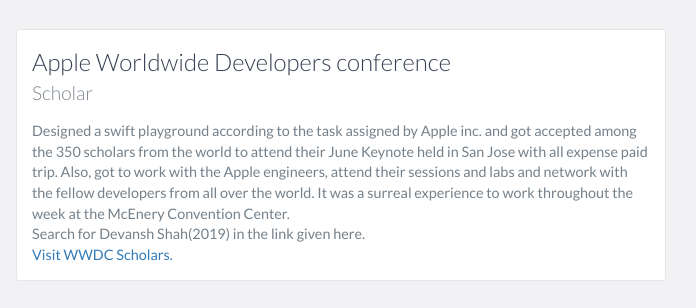
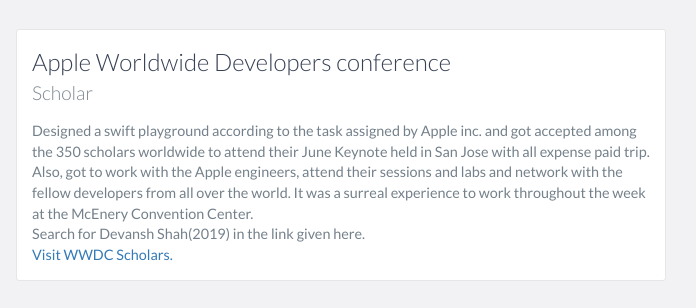
Before and after one commit to devanshmshah/devanshmadd.github.io, a website: page index.html in a window 1280 px wide. Shown: the part 1860-2168 px from the top of the page, 474-1170 px from the left. Drawn offline with nearby package versions, Linux system fonts and the light colour scheme.

Commit message:
FInal Update after DubDub

```diff
--- a/index.html
+++ b/index.html
@@ -144,7 +144,7 @@
                 <h3>Apple Worldwide Developers conference</h3>
                 <h4>Scholar</h4>
                 <p>
-                    Designed a swift playground according to the task assigned by Apple inc. and got accepted among the 350 scholars from the world to attend their June Keynote held in San Jose with all expense paid trip. Also, got to work with the Apple engineers, attend their sessions and labs and network with the fellow developers from all over the world. It was a surreal experience to work throughout the week at the McEnery Convention Center.
+                    Designed a swift playground according to the task assigned by Apple inc. and got accepted among the 350 scholars worldwide to attend their June Keynote held in San Jose with all expense paid trip. Also, got to work with the Apple engineers, attend their sessions and labs and network with the fellow developers from all over the world. It was a surreal experience to work throughout the week at the McEnery Convention Center.
 	<br /> Search for Devansh Shah(2019) in the link given here.
 	<br /> <a href="https://www.wwdcscholars.com" class="btn-rounded-black">Visit WWDC Scholars.</a>
                 </p>
```
Also changed, not shown: 2 other files.
